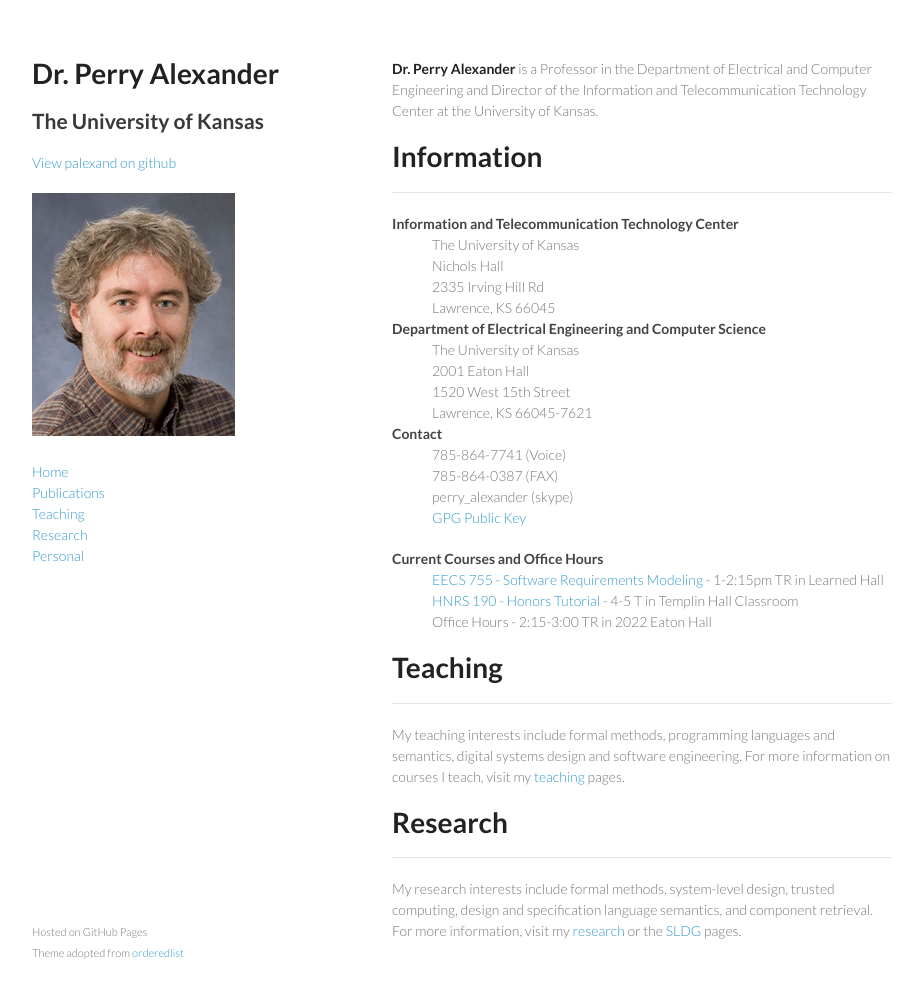
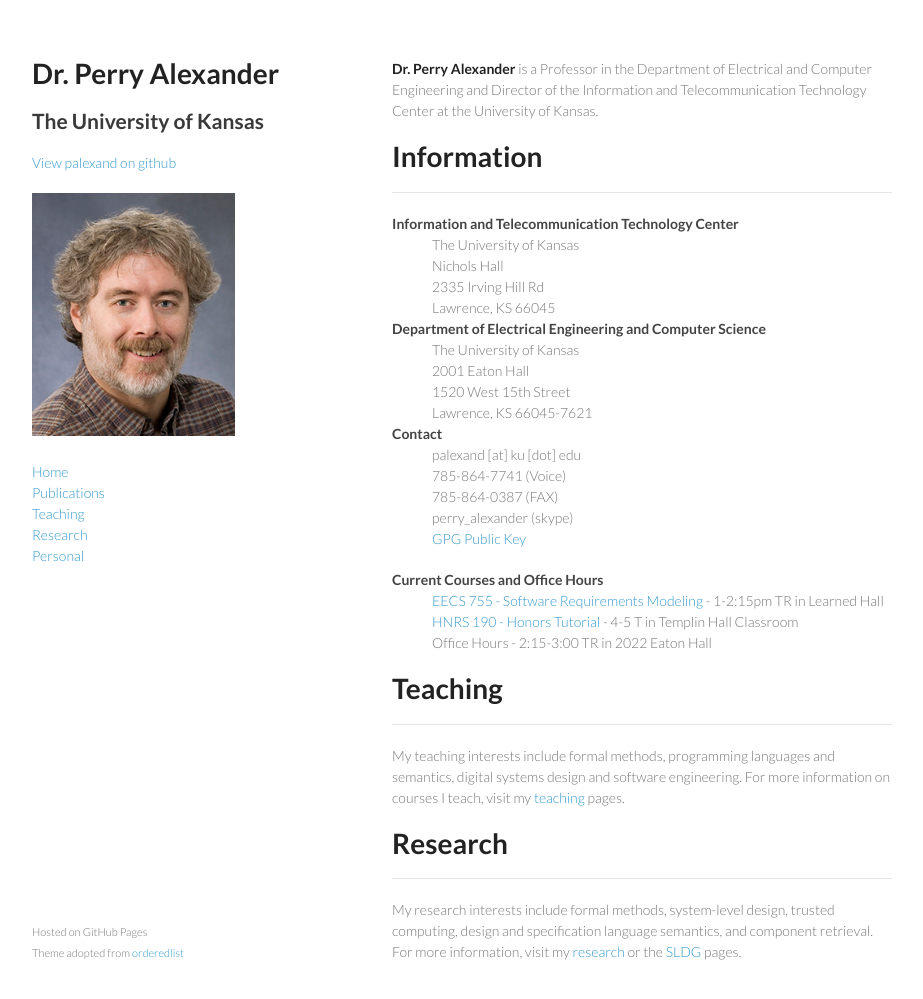
Before and after one commit to palexand/palexand.github.io, a Jekyll site: the page built from index.md, in a window 1280 px wide and 1032 px high. Shown: the top 999 px of the window, without its empty margins (178-1101 px from the left). Built offline with Jekyll 4.4.1, drawn with Linux system fonts in a browser that asks for light colours.

Commit message:
adding email

```diff
--- a/index.md
+++ b/index.md
@@ -24,6 +24,7 @@ Department of Electrical Engineering and Computer Science
 : Lawrence, KS 66045-7621
 
 Contact
+: palexand \[at\] ku \[dot\] edu
 : 785-864-7741 (Voice)
 : 785-864-0387 (FAX)
 : perry_alexander (skype)
```
